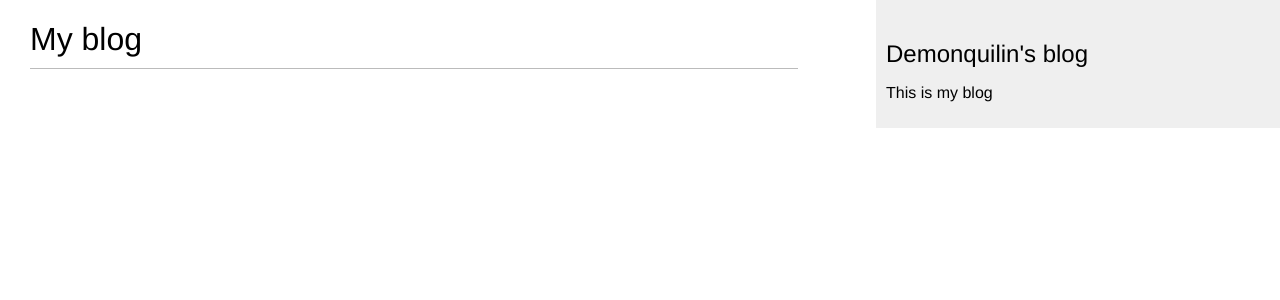
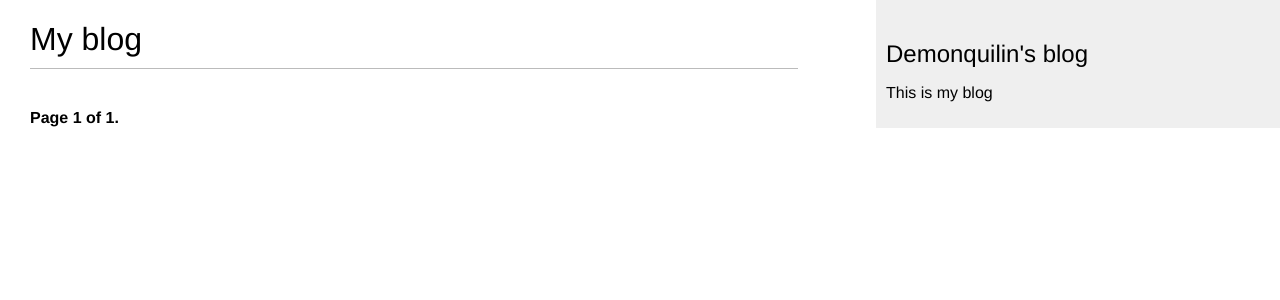
Before and after one commit to DemonQilin/blog-django-practice-1, a Django app: page /blog/ in a window 1280 px wide. Shown: the top 300 px of the page. Run offline with Django 5.2, Linux system fonts and the light colour scheme; data that the repository does not hold is empty.

Commit message:
Add pagination to post list view

```diff
--- a/blog/templates/blog/post/list.html
+++ b/blog/templates/blog/post/list.html
@@ -16,4 +16,6 @@
         </p>
         {{ post.body|truncatewords:30|linebreaks }}
     {% endfor %}
+
+    {% include "pagination.html" with page=posts %}
 {% endblock %}
--- a/blog/views.py
+++ b/blog/views.py
@@ -1,12 +1,16 @@
 from django.http import HttpRequest, HttpResponse
 from django.shortcuts import render, get_object_or_404
+from django.core.paginator import Paginator
 
 from .models import Post
 
 def post_list(request: HttpRequest) -> HttpResponse:
     posts = Post.published.all()
+    paginator = Paginator(posts, 3)
+    page_number = request.GET.get('page', 1)
+    paginated_posts = paginator.page(page_number)
 
-    return render(request, 'blog/post/list.html', { 'posts': posts })
+    return render(request, 'blog/post/list.html', { 'posts': paginated_posts })
 
 
 def post_detail(request: HttpRequest, year: int, month: int, day: int, post: str) -> HttpResponse:
```
